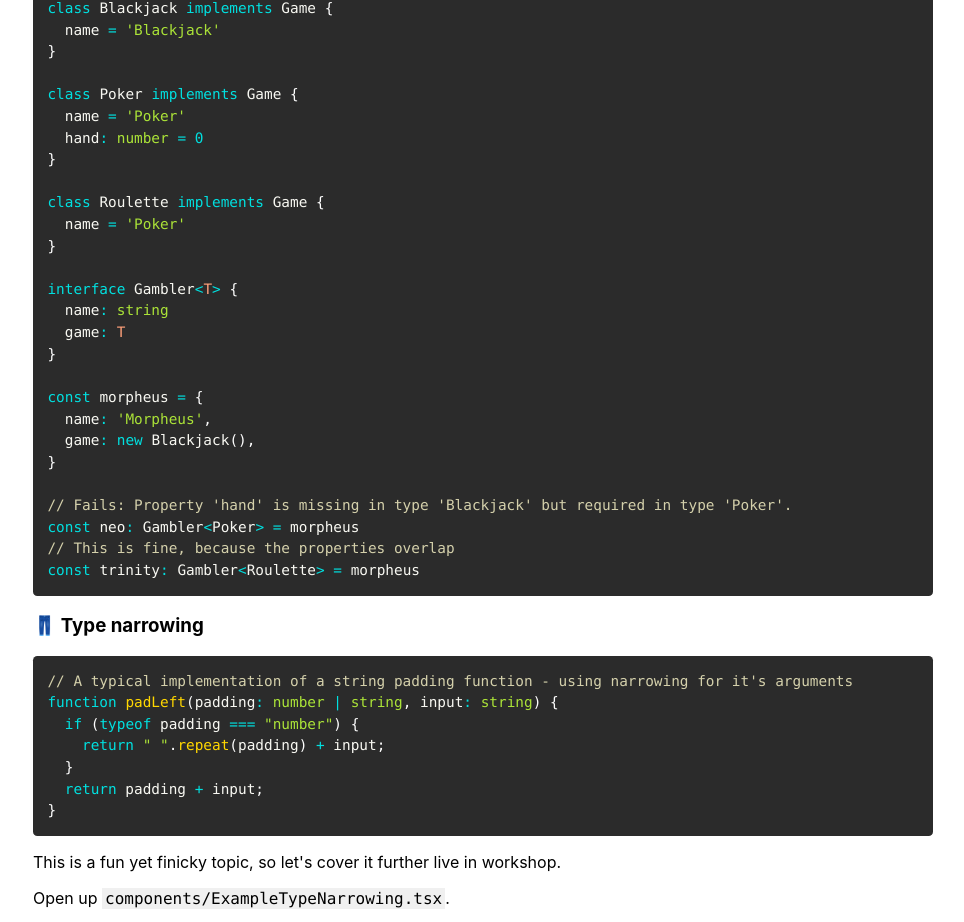
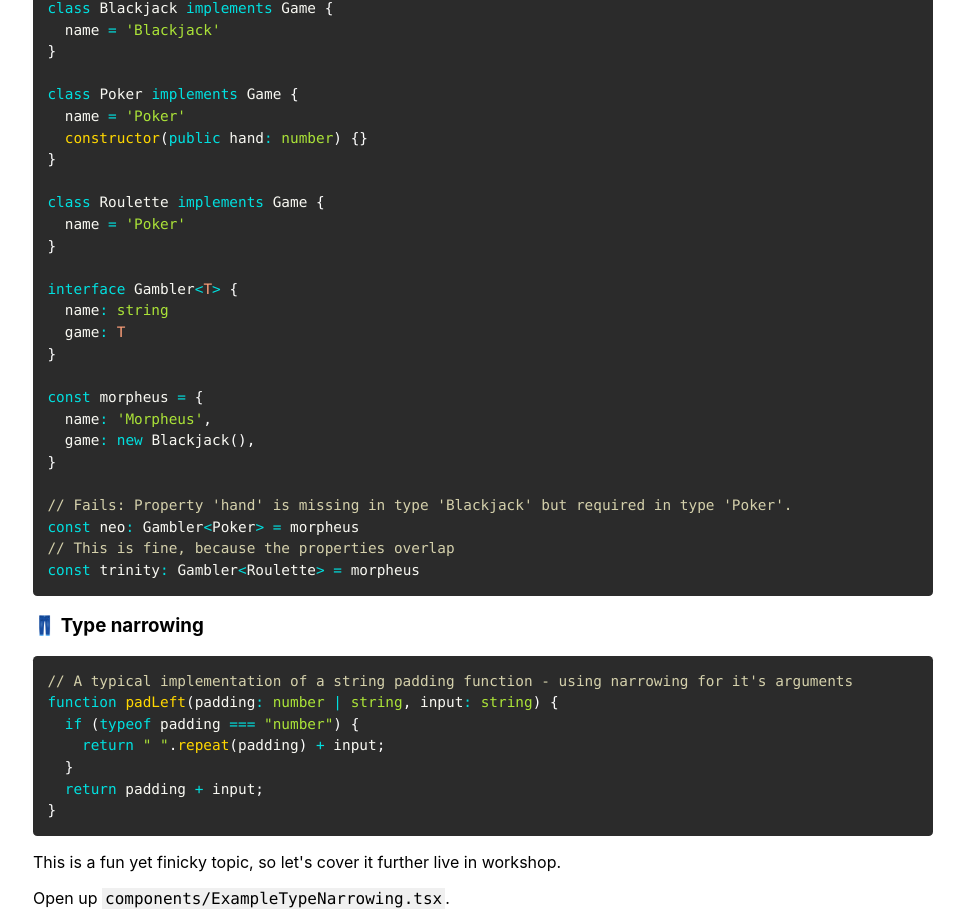
Before and after one commit to Flexicon/intro-react-workshop, a Next.js app: page /3 in a window 1280 px wide. Shown: the part 1480-2402 px from the top of the page, without its empty margins (157-1121 px from the left). Built offline with nearby package versions, Linux system fonts and the light colour scheme.

Commit message:
Make Poker more classy

```diff
--- a/pages/3.tsx
+++ b/pages/3.tsx
@@ -83,7 +83,7 @@ class Blackjack implements Game {
 
 class Poker implements Game {
   name = 'Poker'
-  hand: number = 0
+  constructor(public hand: number) {}
 }
 
 class Roulette implements Game {
```
